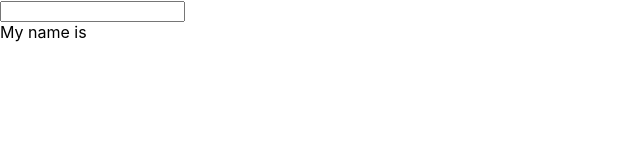
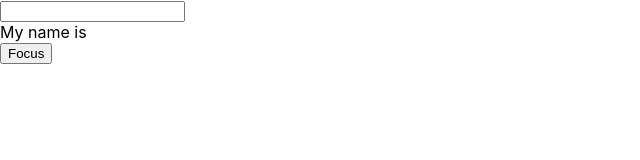
Before and after one commit to TheSh4h/React-Hooks, a React (Vite) app: page / in a window 1280 px wide. Shown: the top 160 px of the page, without its empty margins (0-640 px from the left). Built offline with nearby package versions, Linux system fonts and the light colour scheme.

Commit message:
focus with ref

```diff
--- a/src/App.jsx
+++ b/src/App.jsx
@@ -1,13 +1,21 @@
 import { useState } from 'react'
+import { useRef } from 'react'
 import './App.css'
+import { useEffect } from 'react'
 
 function App() {
   const [name, setName] = useState('')
+  const inputRef = useRef()
+
+  function focus() {
+    inputRef.current.focus()
+  }
 
   return (
     <>
-      <input value={name} onChange={e => setName(e.target.value)} />
+      <input ref={inputRef} value={name} onChange={e => setName(e.target.value)} />
       <div>My name is {name}</div>
+      <button onClick={focus}>Focus</button>
     </>
   )
 }
```
